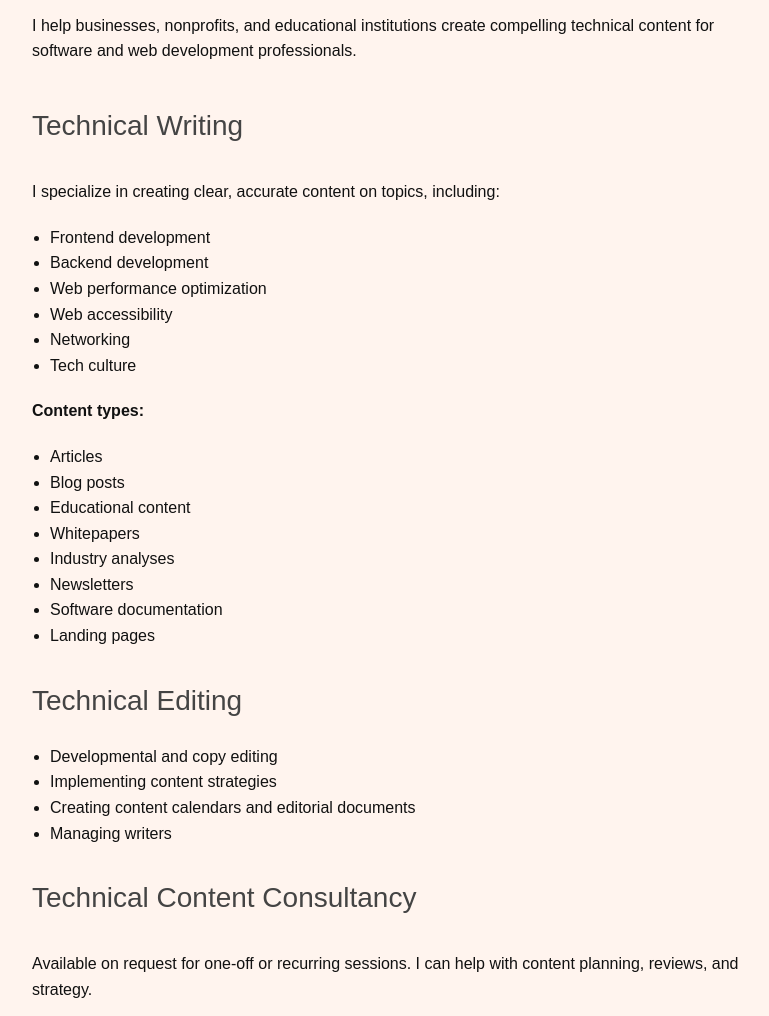
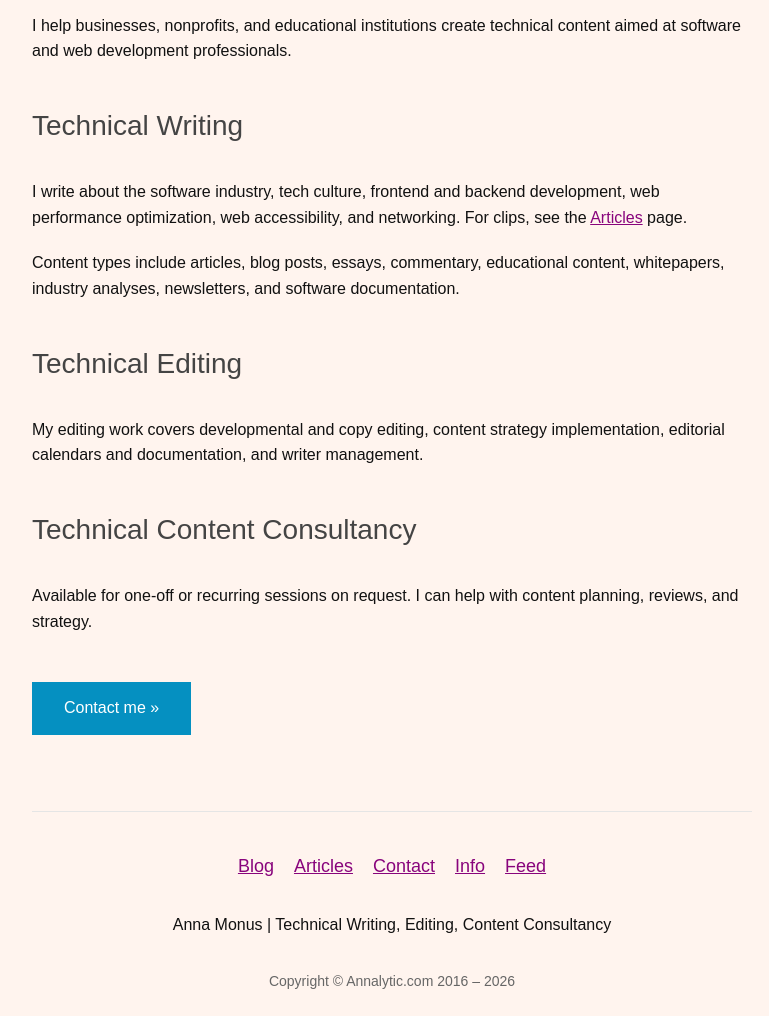
Before and after one commit to azaleamollis/azaleamollis.github.io, an Eleventy site: page src/pages/info.html in a window 1280 px wide. Shown: the part 271-1287 px from the top of the page, without its empty margins (248-1017 px from the left). Built offline with nearby package versions, Linux system fonts and the light colour scheme; Eleventy itself is replaced by a stand-in of ours; files that its build step writes are made by us from their sources.

Commit message:
Update pages

```diff
--- a/src/pages/info.html
+++ b/src/pages/info.html
@@ -1,45 +1,24 @@
 ---
-title: "Content Services"
+title: "About My Work"
 permalink: "/info.html"
 eleventyExcludeFromCollections: "true"
 ---
 
-<p>I help businesses, nonprofits, and educational institutions create compelling technical content for software and web development professionals.</p>
+<p>I help businesses, nonprofits, and educational institutions create technical content aimed at software and web development professionals.</p>
 
 <h2 class="page-subtitle">Technical Writing</h2>
 
-<p>I specialize in creating clear, accurate content on topics, including:</p>
+<p>I write about the software industry, tech culture, frontend and backend development, web performance optimization, web accessibility, and networking. For clips, see the <a href="articles.html" style="text-decoration: underline;">Articles</a> page.</p>
 
-<ul>
-    <li>Frontend development</li>
-    <li>Backend development</li>
-    <li>Web performance optimization</li>
-    <li>Web accessibility</li>
-    <li>Networking</li>
-    <li>Tech culture</li>
-</ul>
-<p><strong>Content types:</strong></p>
-<ul>
-    <li>Articles</li>
-    <li>Blog posts</li>
-    <li>Educational content</li>
-    <li>Whitepapers</li>
-    <li>Industry analyses</li>
-    <li>Newsletters</li>
-    <li>Software documentation</li>
-    <li>Landing pages</li>
-</ul>
+<p>Content types include articles, blog posts, essays, commentary, educational content, whitepapers, industry analyses, newsletters, and software documentation.</p>
+
 <h2 class="page-subtitle">Technical Editing</h2>
-<ul>
-    <li>Developmental and copy editing</li>
-    <li>Implementing content strategies</li>
-    <li>Creating content calendars and editorial documents</li>
-    <li>Managing writers</li>
-</ul>
+
+<p>My editing work covers developmental and copy editing, content strategy implementation, editorial calendars and documentation, and writer management.</p>
 
 <h2 class="page-subtitle">Technical Content Consultancy</h2>
 
-<p>Available on request for one-off or recurring sessions. I can help with content planning, reviews, and strategy.</p>
+<p>Available for one-off or recurring sessions on request. I can help with content planning, reviews, and strategy.</p>
 
 <br>
 
```
Also changed, not shown: src/pages/articles.html (+4 -2 lines), src/pages/contact.html (+5 -16 lines).
